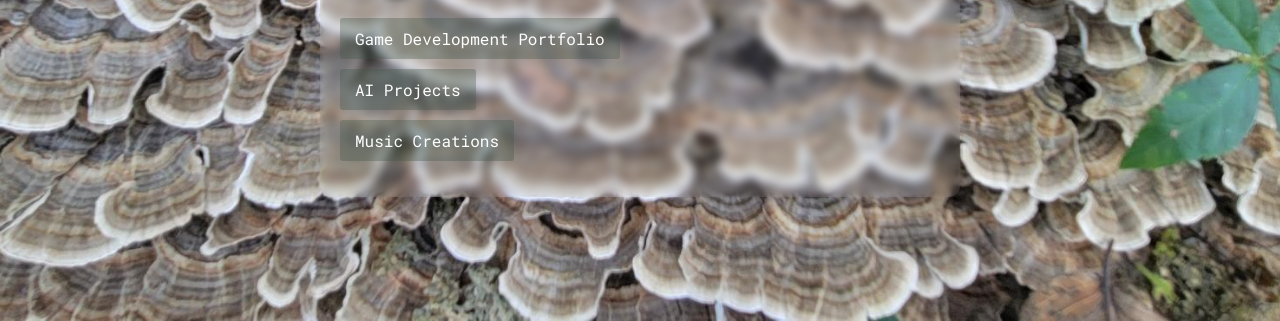
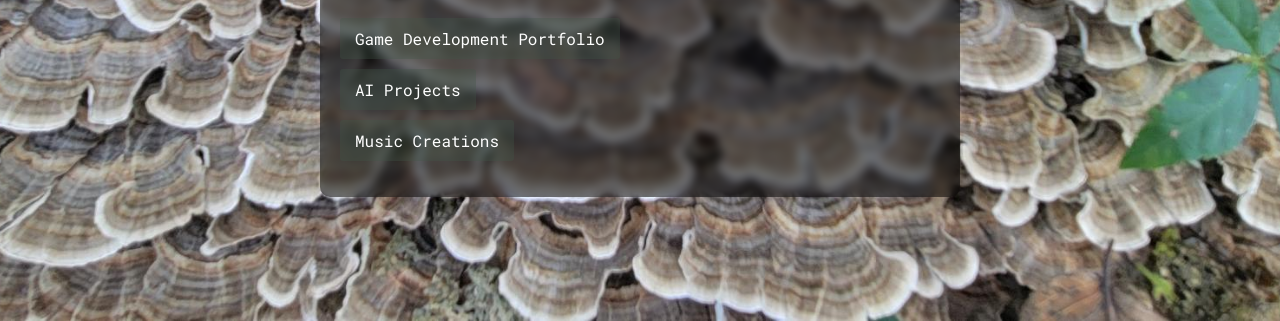
Before and after one commit to PatientMeteor74/PatientMeteor74.github.io, a plain HTML site: page index.html in a window 1280 px wide. Shown: the part 479-800 px from the top of the page. Drawn offline with Linux system fonts and the light colour scheme.

Commit message:
Update index.html

```diff
--- a/index.html
+++ b/index.html
@@ -25,7 +25,7 @@
 			justify-content: center;
 		}
 		.panel {
-			background-color: rgba(255, 255, 255, 0.075);
+			background-color: rgba(0, 0, 0, 0.493);
 			backdrop-filter: blur(5px);
 			padding: 20px;
 			margin: 10px auto;
```
